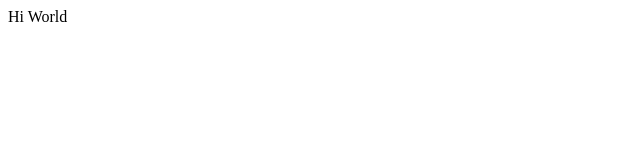
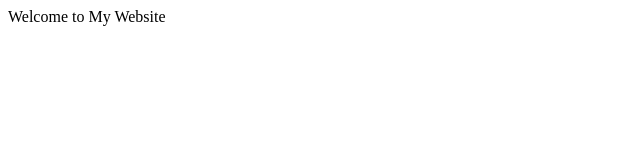
Before and after one commit to LKATTA001/Azure, a plain HTML site: page index.html in a window 1280 px wide. Shown: the whole page, without its empty margins (0-640 px from the left). Drawn offline with Linux system fonts and the light colour scheme.

Commit message:
Update index.html

```diff
--- a/index.html
+++ b/index.html
@@ -2,7 +2,7 @@
 
 <body>
 
-Hi World
+Welcome to My Website
 
 </body>
 
```
